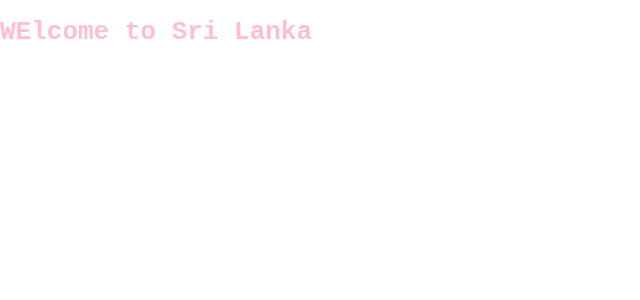
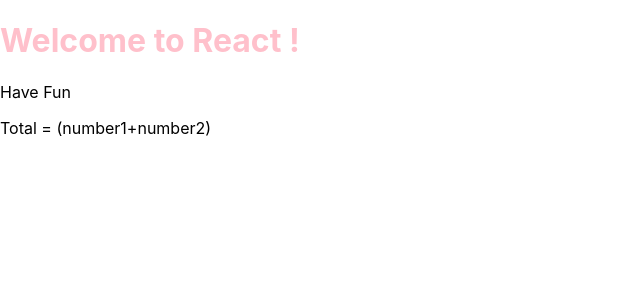
Before and after one commit to mjKas/ReactPractice, a React (Create React App) app: page / in a window 1280 px wide. Shown: the top 300 px of the page, without its empty margins (0-640 px from the left). Built offline with nearby package versions, Linux system fonts and the light colour scheme.

Commit message:
Components

```diff
--- a/src/index.js
+++ b/src/index.js
@@ -2,14 +2,19 @@
 import ReactDOM from 'react-dom';
 import './index.css';
 
-function Hello(){
+function Hello({library,message,number1,number2}){
   return(
-    <div>
-      <h1 id="heading"className="cool-text"> WElcome to Sri Lanka</h1>
-    </div>
+   <div>
+     <h1 id = "heading">Welcome to {library} !</h1>
+   <p>{message}</p>
+   Total = (number1+number2)
+   </div>
   );
   }
 ReactDOM.render(
-   <Hello/>,
+   <Hello library = "React"
+   message = "Have Fun"
+   number1 = {20}
+   number2 = {10}/>,
     document.getElementById('root')
 );
```
